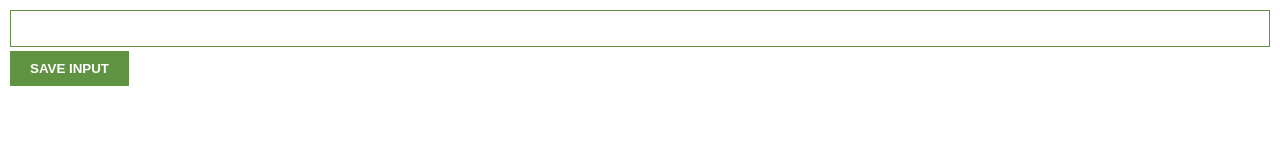
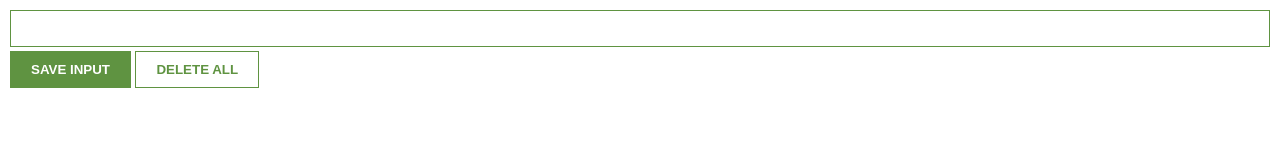
Before and after one commit to henacht/Lead-Tracker, a browser extension: page index.html in a window 1280 px wide. Drawn offline with Linux system fonts and the light colour scheme.

Commit message:
update index.css

```diff
--- a/index.css
+++ b/index.css
@@ -17,8 +17,15 @@ button {
     background: #5f9341;
     color: white;
     padding: 10px 20px;
-    border: none;
+    border: 1px solid #5f9341;
     font-weight: bold;
+}
+
+
+
+#delete-btn {
+    background: white;
+    color: #5f9341;
 }
 
 ul {
--- a/index.html
+++ b/index.html
@@ -1,12 +1,16 @@
 <html>
+
 <head>
     <link rel="stylesheet" href="index.css">
 </head>
+
 <body>
     <input type="text" id="input-el">
     <button id="input-btn">SAVE INPUT</button>
+    <button id="delete-btn">DELETE ALL</button>
     <ul id="ul-el">
     </ul>
     <script src="index.js"></script>
 </body>
+
 </html>
```
Lines whose indentation alone changed are shown as unchanged.
